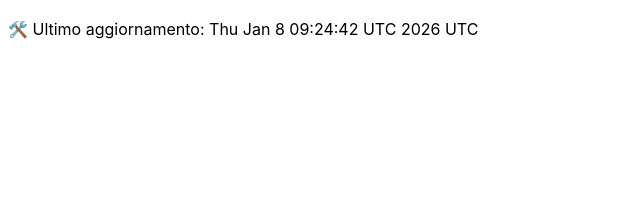
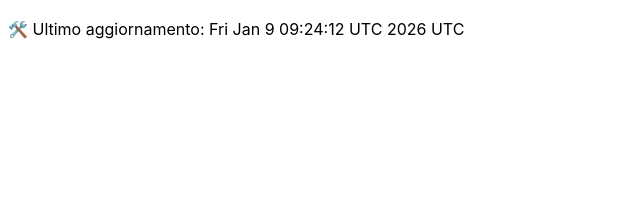
Before and after one commit to DanteTrb/DanteTrb.github.io, a Jekyll site: the page built from badges.md, in a window 1280 px wide. Shown: the top 212 px of the page, without its empty margins (0-640 px from the left). Built offline with Jekyll 4.4.1, drawn with Linux system fonts in a browser that asks for light colours; our own code applies the rules of GitHub Pages for plain Markdown files.

Commit message:
🛠️ Aggiornamento automatico badge

```diff
--- a/badges.md
+++ b/badges.md
@@ -1 +1 @@
-🛠️ Ultimo aggiornamento: Thu Jan  8 09:24:42 UTC 2026 UTC
+🛠️ Ultimo aggiornamento: Fri Jan  9 09:24:12 UTC 2026 UTC
```
